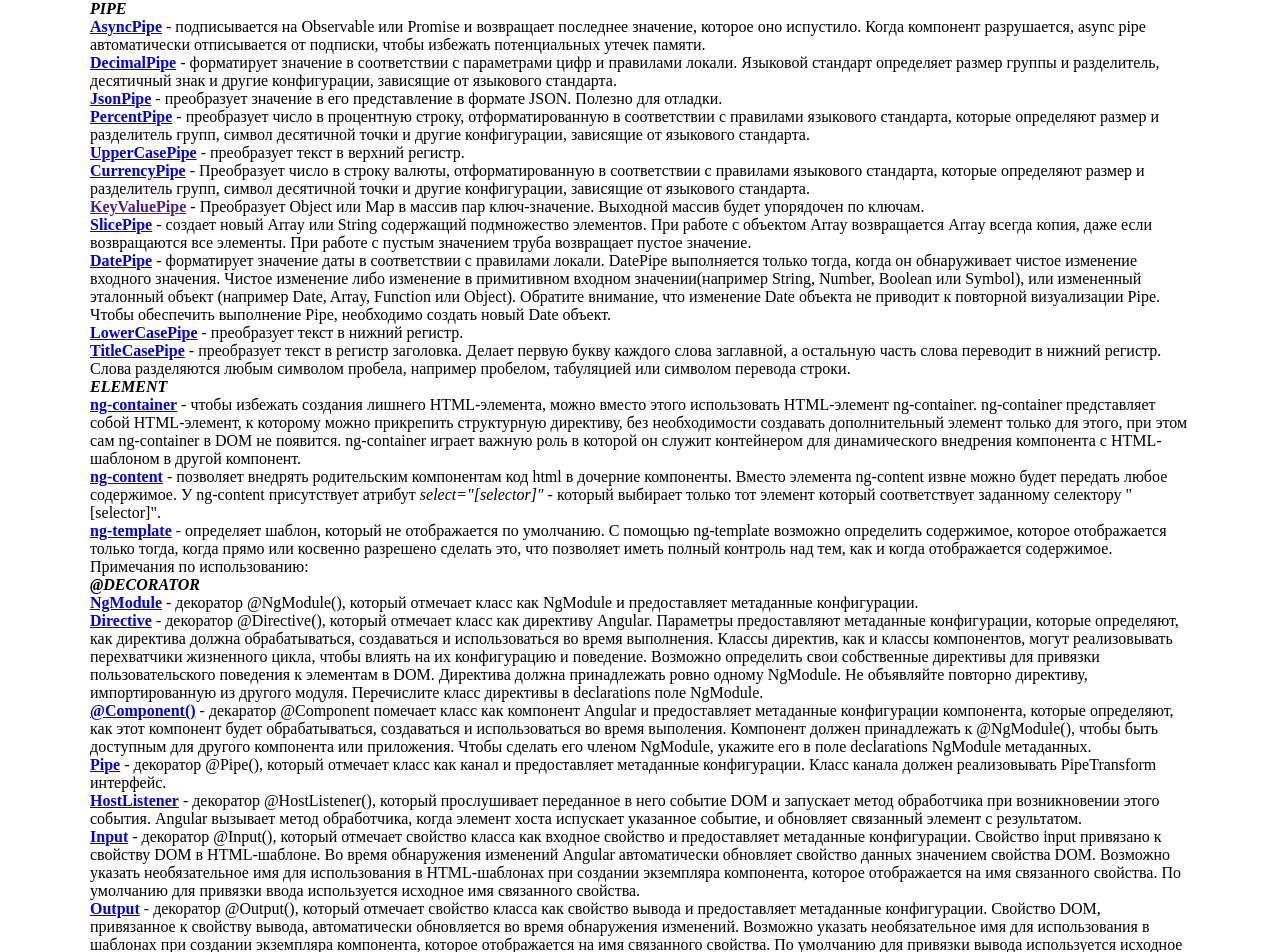
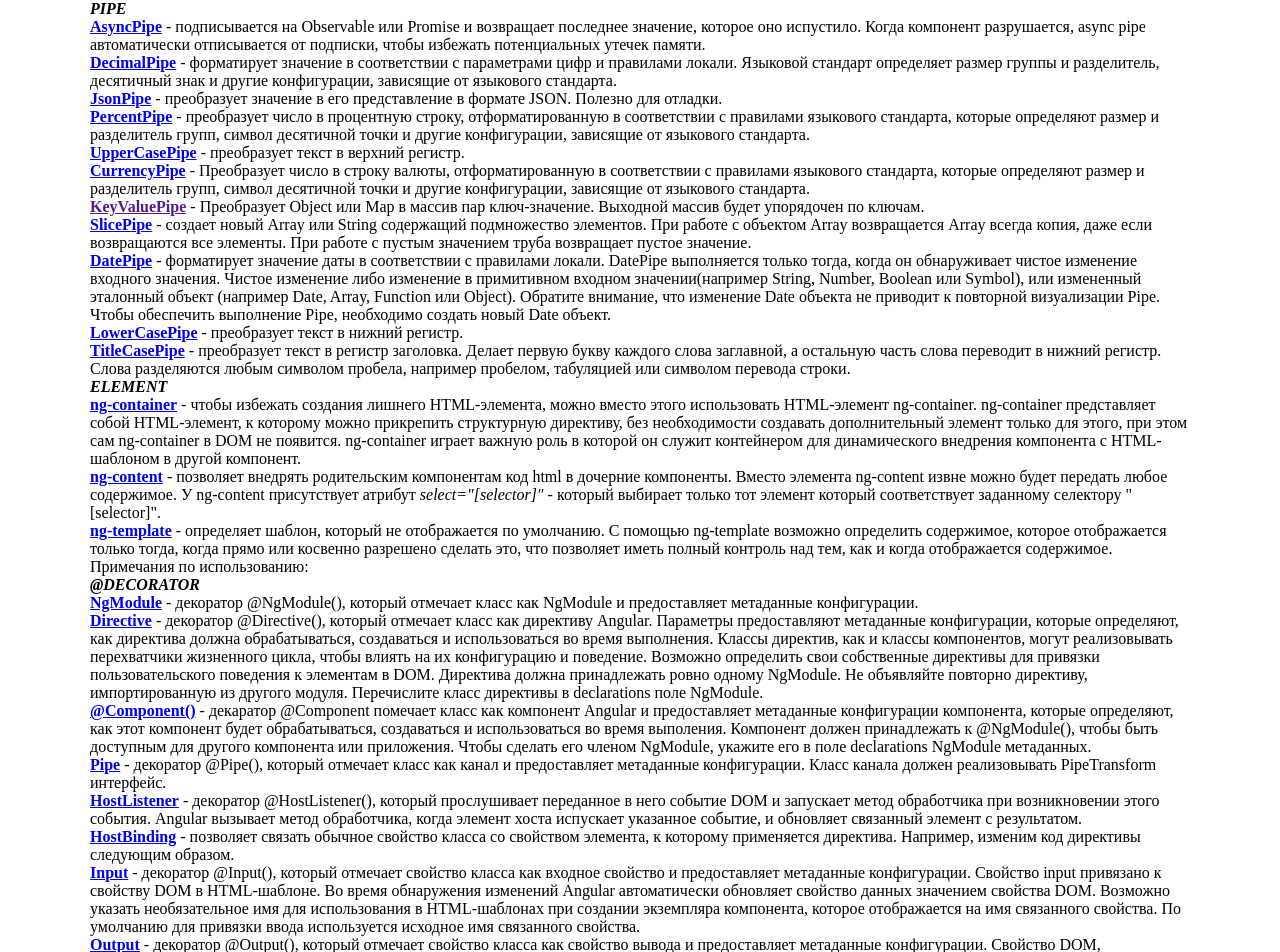
Before and after one commit to ArtemKashirin/API, an Angular app: page / in a window 1280 px wide. Shown: the top 952 px of the page. Built offline with nearby package versions, Linux system fonts and the light colour scheme.

Commit message:
DECORATOR: HostBinding

```diff
--- a/src/app/app.component.html
+++ b/src/app/app.component.html
@@ -20,6 +20,7 @@
 <app-component></app-component>
 <app-pipe></app-pipe>
 <app-host-listener></app-host-listener>
+<app-host-binding></app-host-binding>
 <app-input></app-input>
 <app-output></app-output>
 <app-view-child></app-view-child>
--- a/src/app/app.module.ts
+++ b/src/app/app.module.ts
@@ -34,6 +34,7 @@ import { PipeComponent } from './decorator/pipe/pipe.component';
 import { ViewChildComponent } from './decorator/view-child/view-child.component';
 import { ContentChildrenComponent } from './decorator/content-children/content-children.component';
 import { ContentChildrenChildComponent } from './decorator/content-children/content-children-child/content-children-child.component';
+import { HostBindingComponent } from './decorator/host-binding/host-binding.component';
 
 
 @NgModule({
@@ -70,6 +71,7 @@ import { ContentChildrenChildComponent } from './decorator/content-children/cont
     ViewChildComponent,
     ContentChildrenComponent,
     ContentChildrenChildComponent,
+    HostBindingComponent,
   ],
   imports: [
     BrowserModule,
--- /dev/null
+++ b/src/app/decorator/host-binding/host-binding.component.html
@@ -0,0 +1,8 @@
+<p><b><a [href] = "this.HostBinding">HostBinding</a></b> - позволяет связать обычное свойство класса со свойством элемента, к которому
+  применяется директива. Например, изменим код директивы следующим образом.</p>
+<!--<div>-->
+<!--  <p>Метаданные:</p>-->
+<!--  <ul>-->
+<!--    <li><i>hostPropertyName?: string</i> - свойство DOM, привязанное к свойству компонента.</li>-->
+<!--  </ul>-->
+<!--</div>-->
--- /dev/null
+++ b/src/app/decorator/host-binding/host-binding.component.ts
@@ -0,0 +1,18 @@
+import {Component, OnInit} from '@angular/core';
+
+@Component({
+  selector: 'app-host-binding',
+  templateUrl: './host-binding.component.html',
+  styleUrls: ['./host-binding.component.scss']
+})
+export class HostBindingComponent implements OnInit {
+  public HostBinding: string = 'https://angular.io/api/core/HostBinding';
+
+  constructor() {
+  }
+
+  ngOnInit(): void {
+
+  }
+
+}
```
Also changed, not shown: src/app/decorator/host-binding/host-binding.component.scss (added).
